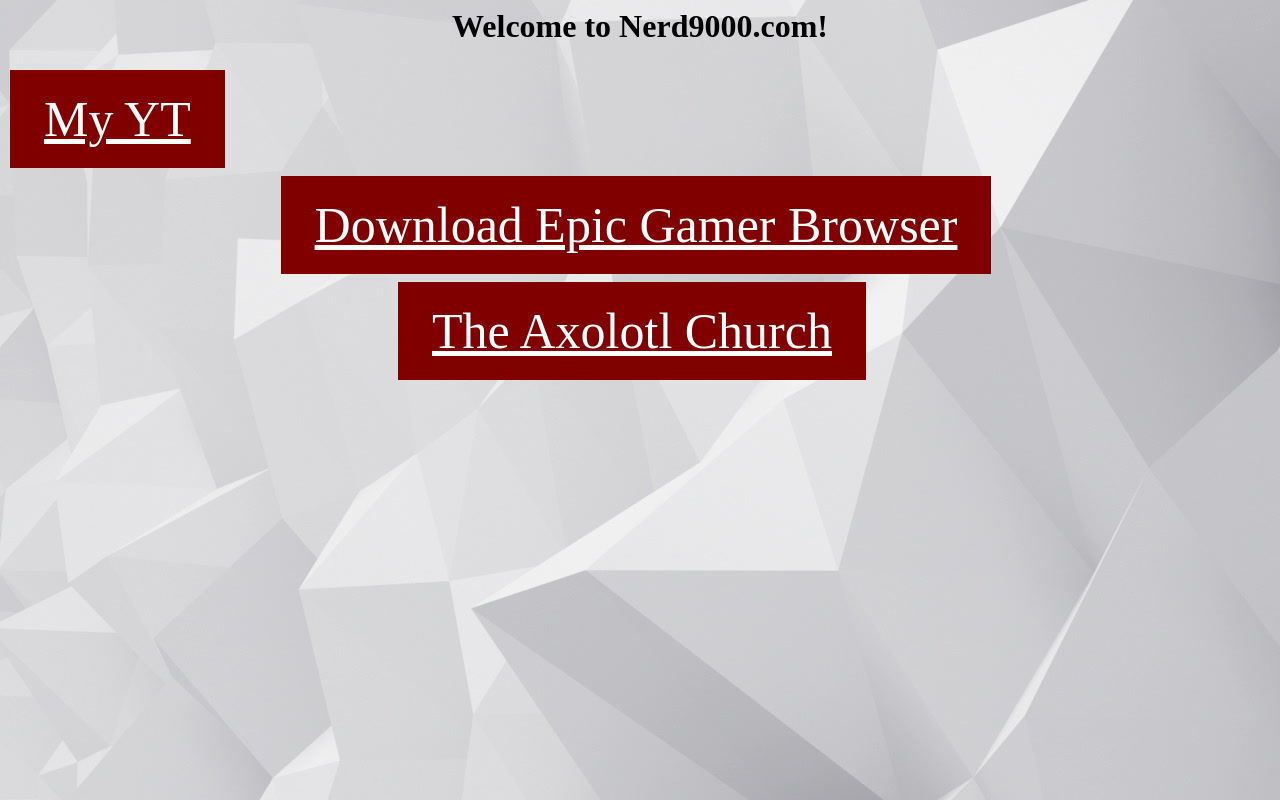
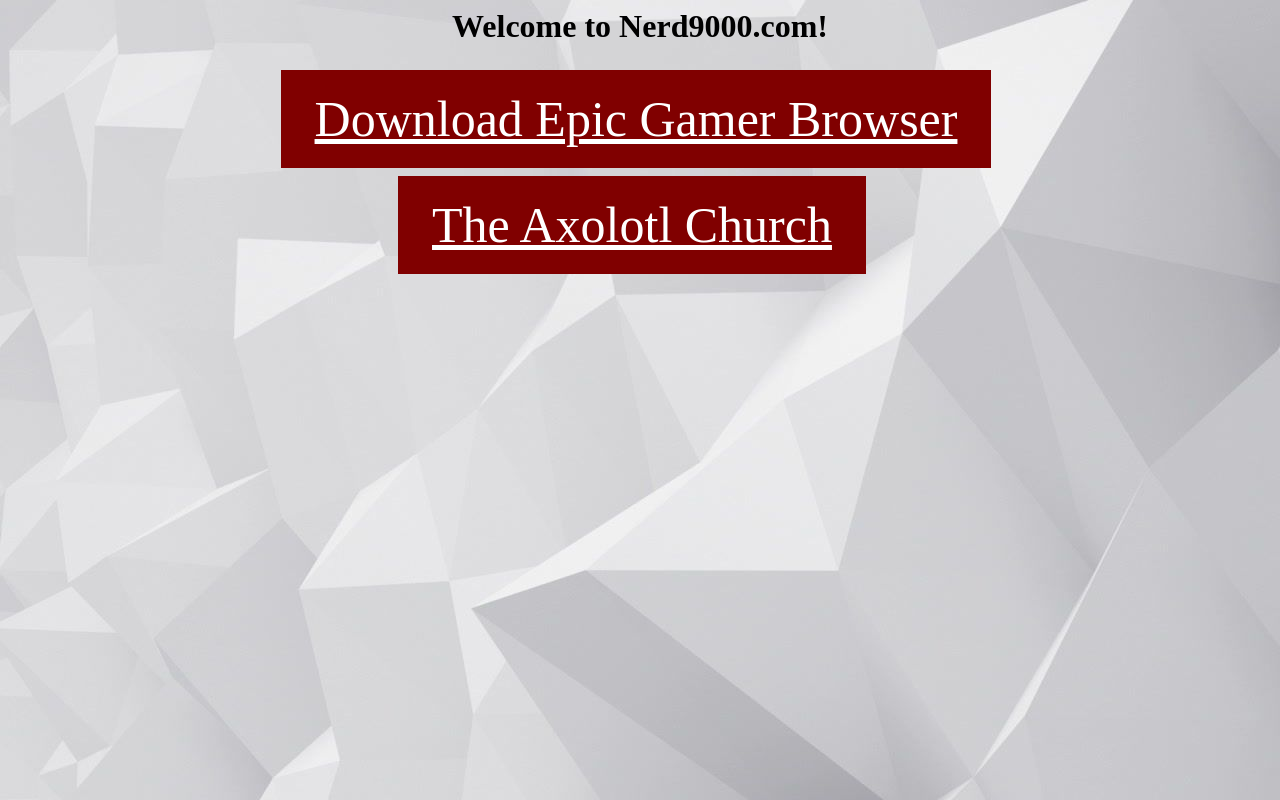
Before and after one commit to ExplodingCB/Nerd9000.com, a plain HTML site: page index.html in a window 1280 px wide. Drawn offline with Linux system fonts and the light colour scheme.

Commit message:
Update index.html

```diff
--- a/index.html
+++ b/index.html
@@ -4,29 +4,6 @@
 <center>
 <h1>Welcome to Nerd9000.com!</h1>
 </center>
-
-<html>
-  <head>
-    <title>Mainpage</title>
-    <style>
-      .button {
-        background-color:#800000;
-        border: none;
-        color: white;
-        padding: 10px 25px;
-        text-align: center;
-        text-decoration: underline;
-        display: inline-block;
-        font-size: 10px;
-        margin: 4px 2px;
-        cursor: pointer;
-      }
-    </style>
-  </head>
-  <body>
-    <a href="https://www.youtube.com/channel/UCryUyiwIJjKt6aT1QpLerig" class="button">My YT</a>
-  </body>
-</html>
 
 <html>
 <center>
```
